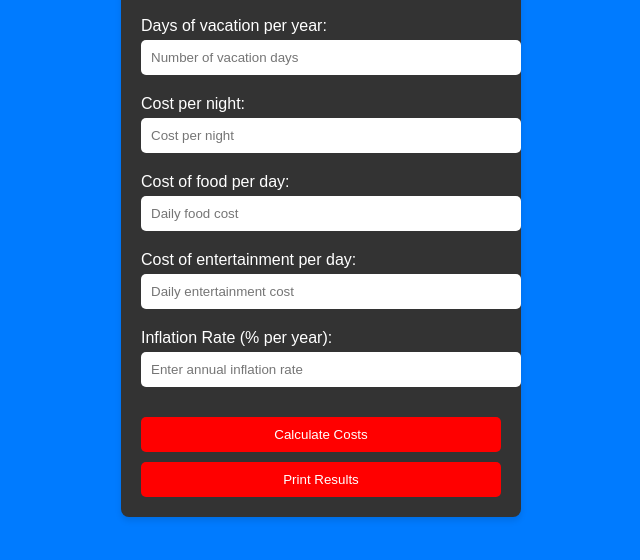
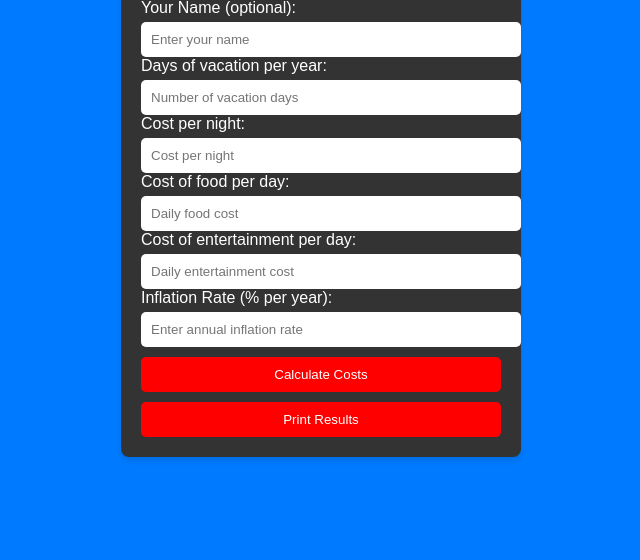
Before and after one commit to Graphicassassin520/vaca-calc, a plain HTML site: page index.html in a window 1280 px wide. Shown: the part 240-800 px from the top of the page, without its empty margins (319-959 px from the left). Drawn offline with Linux system fonts and the light colour scheme.

Commit message:
Update index.html

```diff
--- a/index.html
+++ b/index.html
@@ -9,34 +9,27 @@
 <body>
     <div class="container">
         <h1>Vacation Cost Calculator</h1>
-        <form id="calculatorForm">
-            <div class="input-group">
         <label for="name">Your Name (optional):</label>
-                <input type="text" id="name" placeholder="Enter your name">
-            </div>
-            <div class="input-group">
+        <input type="text" id="name" placeholder="Enter your name"><br>
+
         <label for="days">Days of vacation per year:</label>
-                <input type="number" id="days" placeholder="Number of vacation days">
-            </div>
-            <div class="input-group">
+        <input type="number" id="days" placeholder="Number of vacation days"><br>
+
         <label for="costPerNight">Cost per night:</label>
-                <input type="number" id="costPerNight" placeholder="Cost per night">
-            </div>
-            <div class="input-group">
+        <input type="number" id="costPerNight" placeholder="Cost per night"><br>
+
         <label for="foodPerDay">Cost of food per day:</label>
-                <input type="number" id="foodPerDay" placeholder="Daily food cost">
-            </div>
-            <div class="input-group">
+        <input type="number" id="foodPerDay" placeholder="Daily food cost"><br>
+
         <label for="entertainmentPerDay">Cost of entertainment per day:</label>
-                <input type="number" id="entertainmentPerDay" placeholder="Daily entertainment cost">
-            </div>
-            <div class="input-group">
+        <input type="number" id="entertainmentPerDay" placeholder="Daily entertainment cost"><br>
+
         <label for="inflationRate">Inflation Rate (% per year):</label>
-                <input type="number" id="inflationRate" placeholder="Enter annual inflation rate" step="0.1">
-            </div>
-            <button type="button" onclick="calculateCosts()">Calculate Costs</button>
-            <button type="button" onclick="window.print()">Print Results</button>
-        </form>
+        <input type="number" id="inflationRate" placeholder="Enter annual inflation rate" step="0.1"><br>
+
+        <button id="calculateButton">Calculate Costs</button>
+        <button onclick="window.print()">Print Results</button>
+
         <div id="result"></div>
     </div>
     <script src="scripts.js"></script>
```
Lines whose indentation alone changed are shown as unchanged.
